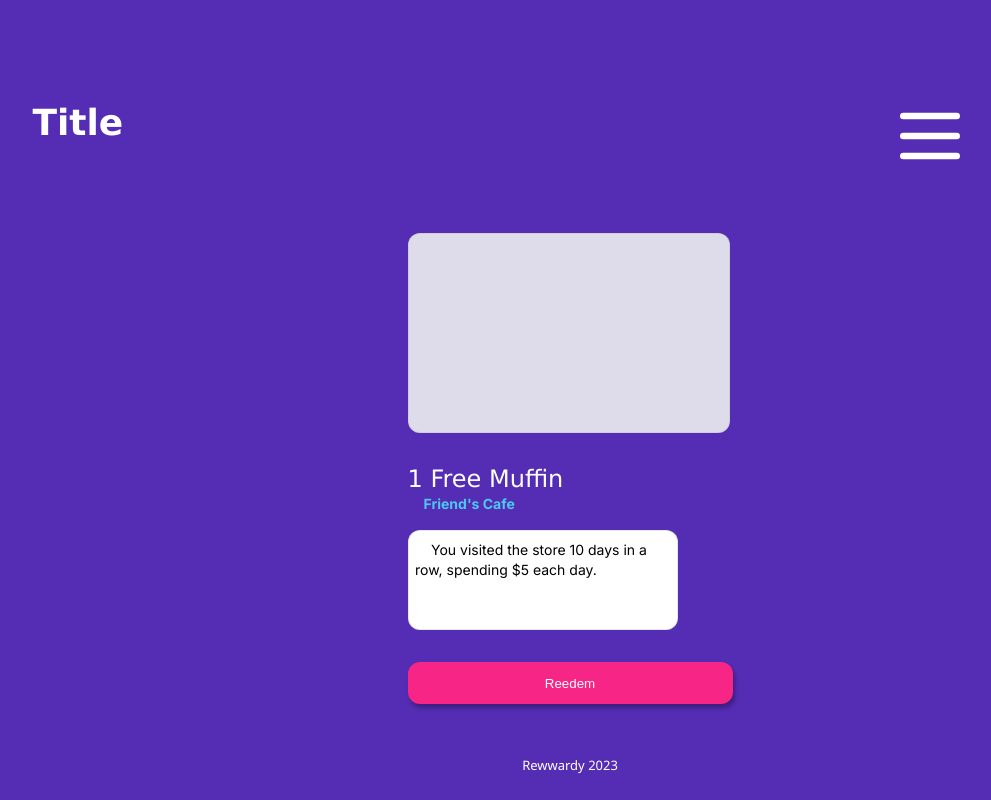
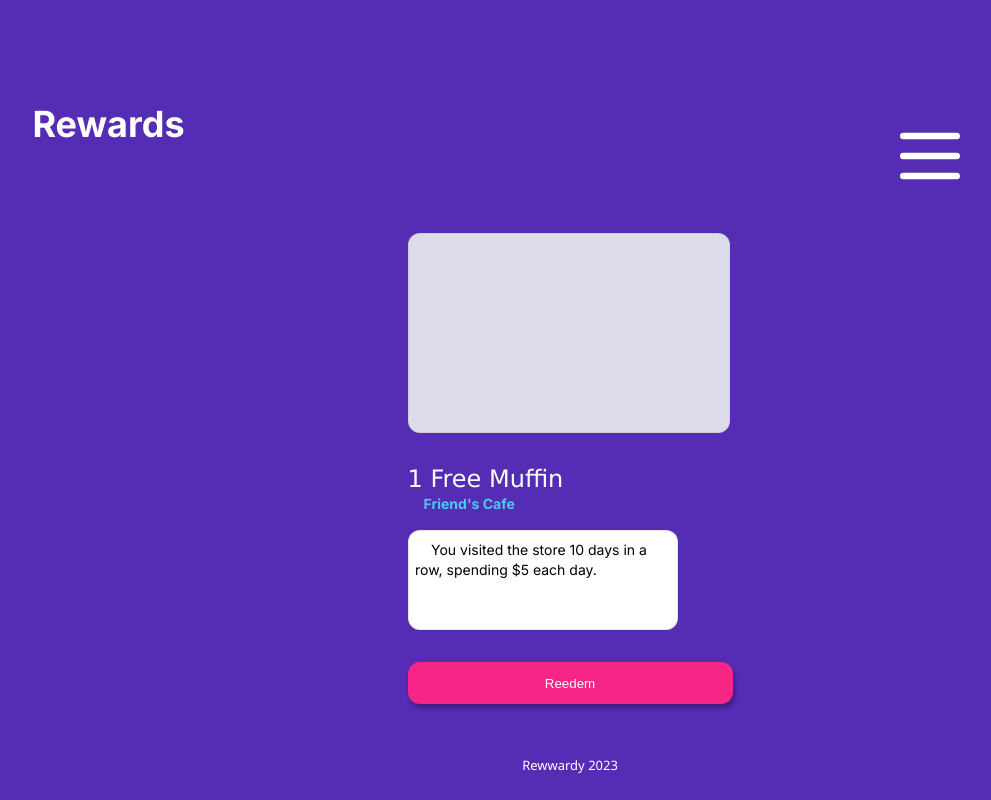
Before and after one commit to sxngie/Rewwardy, a Next.js app: page /reward in a window 1280 px wide. Shown: the whole page, without its empty margins (70-1061 px from the left). Built offline with nearby package versions, Linux system fonts and the light colour scheme.

Commit message:
Removing HeadTitle + adding proper title to pages

```diff
--- a/components/HeadTitle.js
+++ /dev/null
@@ -1,9 +0,0 @@
-import styles from "../styles/components/HeadTitle.module.scss";
-
-export default function HeadTitle() {
-  return (
-    <div className={styles.title}>
-        <p>Title</p>
-    </div>
-  );
-}
--- a/components/index.js
+++ b/components/index.js
@@ -1,4 +1,3 @@
-export { default as HeadTitle } from "./HeadTitle";
 export { default as Footer } from "./Footer";
 export { default as HamburgerMenu } from "./HamburgerMenu";
 export { default as TopNavbar } from "./TopNavbar";
--- a/pages/challenge.js
+++ b/pages/challenge.js
@@ -2,7 +2,7 @@ import Head from 'next/head'
 import { Inter } from 'next/font/google'
 import styles from '@/styles/Challenge.module.css'
 import Link from "next/link";
-import { HeadTitle, Footer } from "../components";
+import { Footer } from "../components";
 import HamburgerMenu, { Links } from '../components/HamburgerMenu.js'
 import { useRouter } from "next/router";
 
@@ -20,7 +20,8 @@ export default function Home() {
       </Head>
       <main className={`${styles.main} ${inter.className}`}>
         <div className="row">
-          <HeadTitle/>
+          <h2 className={styles.header}>Challenges</h2>
+          <br/>
             <HamburgerMenu className={styles.shapingBar}/>
         </div>
         <div className="row">
--- a/pages/dashboard.js
+++ b/pages/dashboard.js
@@ -2,7 +2,7 @@ import Head from 'next/head'
 import { Inter } from 'next/font/google'
 import styles from '@/styles/Home.module.css'
 import Link from "next/link";
-import { HeadTitle, Footer } from "../components";
+import { Footer } from "../components";
 import HamburgerMenu, { Links } from '../components/HamburgerMenu.js'
 import { useRouter } from "next/router";
 
@@ -20,7 +20,8 @@ export default function Home() {
       </Head>
       <main className={`${styles.main} ${inter.className}`}>
         <div className="row">
-          <HeadTitle/>
+            <h2 className={styles.header}>Home</h2>
+            <br/>
             <HamburgerMenu className={styles.shapingBar}/>
         </div>
         <div className="row">
--- a/pages/reward.js
+++ b/pages/reward.js
@@ -2,7 +2,7 @@ import Head from 'next/head'
 import { Inter } from 'next/font/google'
 import styles from '@/styles/Reward.module.css'
 import Link from "next/link";
-import { HeadTitle, Footer } from "../components";
+import { Footer } from "../components";
 import HamburgerMenu, { Links } from '../components/HamburgerMenu.js'
 import { useRouter } from "next/router";
 
@@ -20,7 +20,8 @@ export default function Home() {
       </Head>
       <main className={`${styles.main} ${inter.className}`}>
         <div className="row">
-          <HeadTitle/>
+            <h2 className={styles.header}>Rewards</h2>
+            <br/>
             <HamburgerMenu className={styles.shapingBar}/>
         </div>
         <div className="row">
--- a/pages/scanner.js
+++ b/pages/scanner.js
@@ -1,7 +1,7 @@
 import Head from 'next/head'
 import { Inter } from 'next/font/google'
 import styles from '@/styles/Scanner.module.css'
-import { HeadTitle, Footer } from "../components";
+import { Footer } from "../components";
 import Link from "next/link";
 import HamburgerMenu, { Links } from '../components/HamburgerMenu.js'
 
@@ -18,7 +18,8 @@ export default function Scanner() {
           </Head>
         <main className={`${styles.main} ${inter.className}`}>
         <div className="row">
-            <HeadTitle/>
+            <h2 className={styles.header}>QR Scanner</h2>
+            <br/>
             <HamburgerMenu className={styles.shapingBar}/>
         </div>
             <div className={styles.camera}>
--- a/styles/Challenge.module.css
+++ b/styles/Challenge.module.css
@@ -1,3 +1,14 @@
+.header {
+  position: fixed;
+  top: 0;
+  left: 0;
+  width: auto;
+  text-align: left;
+  color: #FFFFFF;
+  font-weight: bold;
+  font-size: 36px;
+  padding: 8%;
+}
 
 .rewardcard {
     position: center;
--- a/styles/Home.module.css
+++ b/styles/Home.module.css
@@ -6,6 +6,18 @@
   padding: 6rem;
   min-height: 100vh;
   /* background-color: #552CB4; */
+}
+
+.header {
+  position: fixed;
+  top: 0;
+  left: 0;
+  width: auto;
+  text-align: left;
+  color: #FFFFFF;
+  font-weight: bold;
+  font-size: 36px;
+  padding: 8%;
 }
 
 .description {
--- a/styles/Reward.module.css
+++ b/styles/Reward.module.css
@@ -1,3 +1,14 @@
+.header {
+  position: fixed;
+  top: 0;
+  left: 0;
+  width: auto;
+  text-align: left;
+  color: #FFFFFF;
+  font-weight: bold;
+  font-size: 36px;
+  padding: 8%;
+}
 
 .rewardcard {
     position: center;
--- a/styles/Scanner.module.css
+++ b/styles/Scanner.module.css
@@ -16,6 +16,18 @@
     width: 100%;
     z-index: 2;
     font-family: var(--font-mono);
+  }
+
+  .header {
+    position: fixed;
+    top: 0;
+    left: 0;
+    width: auto;
+    text-align: left;
+    color: #FFFFFF;
+    font-weight: bold;
+    font-size: 36px;
+    padding: 8%;
   }
 
 .pinkButton {
--- a/styles/components/HeadTitle.module.scss
+++ /dev/null
@@ -1,12 +0,0 @@
-.title {
-    position: fixed;
-    top: 0;
-    left: 0;
-    width: auto;
-    text-align: left;
-    color: #FFFFFF;
-    font-weight: bold;
-    font-family:Verdana, Geneva, Tahoma, sans-serif;
-    font-size: 36px;
-    padding: 8%;
-  }
```
